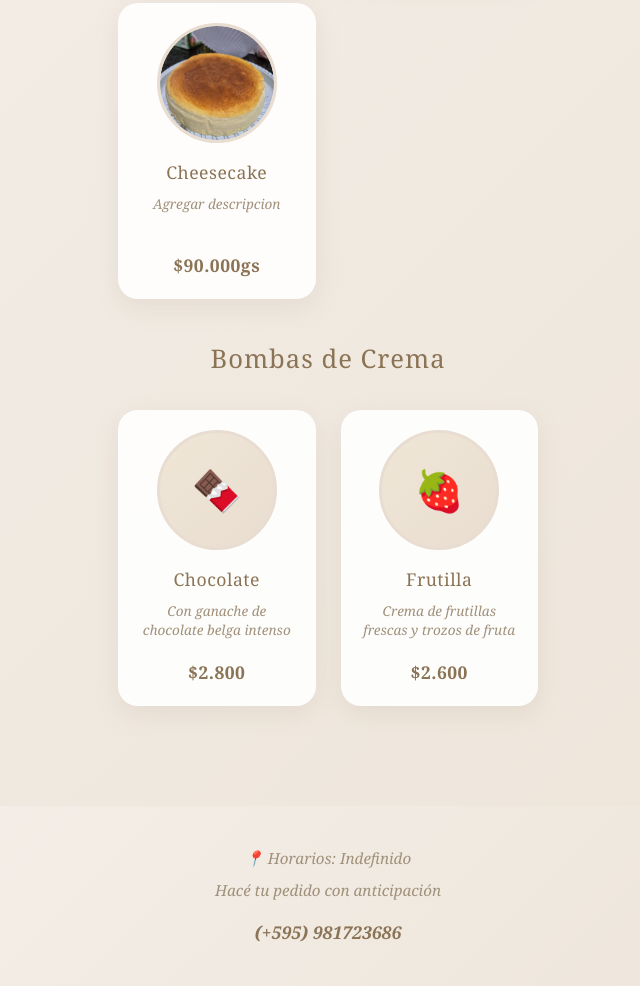
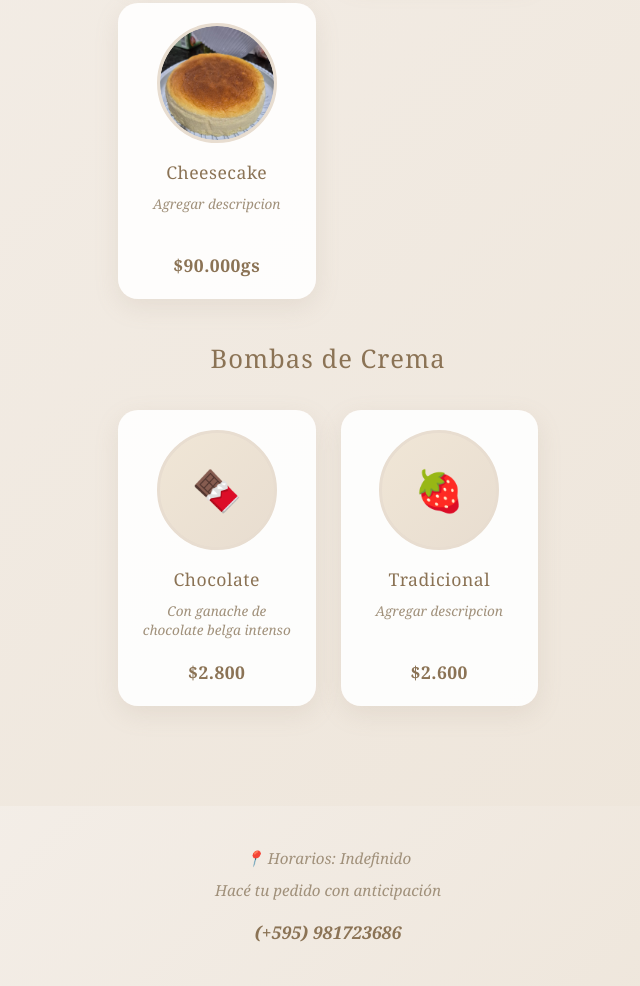
Before and after one commit to ShuTakahashivl/postresTest, a plain HTML site: page index.html in a window 1280 px wide. Shown: the part 744-1730 px from the top of the page, without its empty margins (312-952 px from the left). Drawn offline with Linux system fonts and the light colour scheme.

Commit message:
Update index.html

```diff
--- a/index.html
+++ b/index.html
@@ -280,8 +280,8 @@
                     🍓
                     <!-- Aquí podrás agregar: <img src="tu-foto.jpg" alt="Bomba Frutilla"> -->
                 </div>
-                <div class="product-name">Frutilla</div>
-                <div class="product-description">Crema de frutillas frescas y trozos de fruta</div>
+                <div class="product-name">Tradicional</div>
+                <div class="product-description">Agregar descripcion</div>
                 <div class="product-price">$2.600</div>
             </div>
 
@@ -340,4 +340,5 @@
         });
     </script>
 </body>
+
 </html>
```
